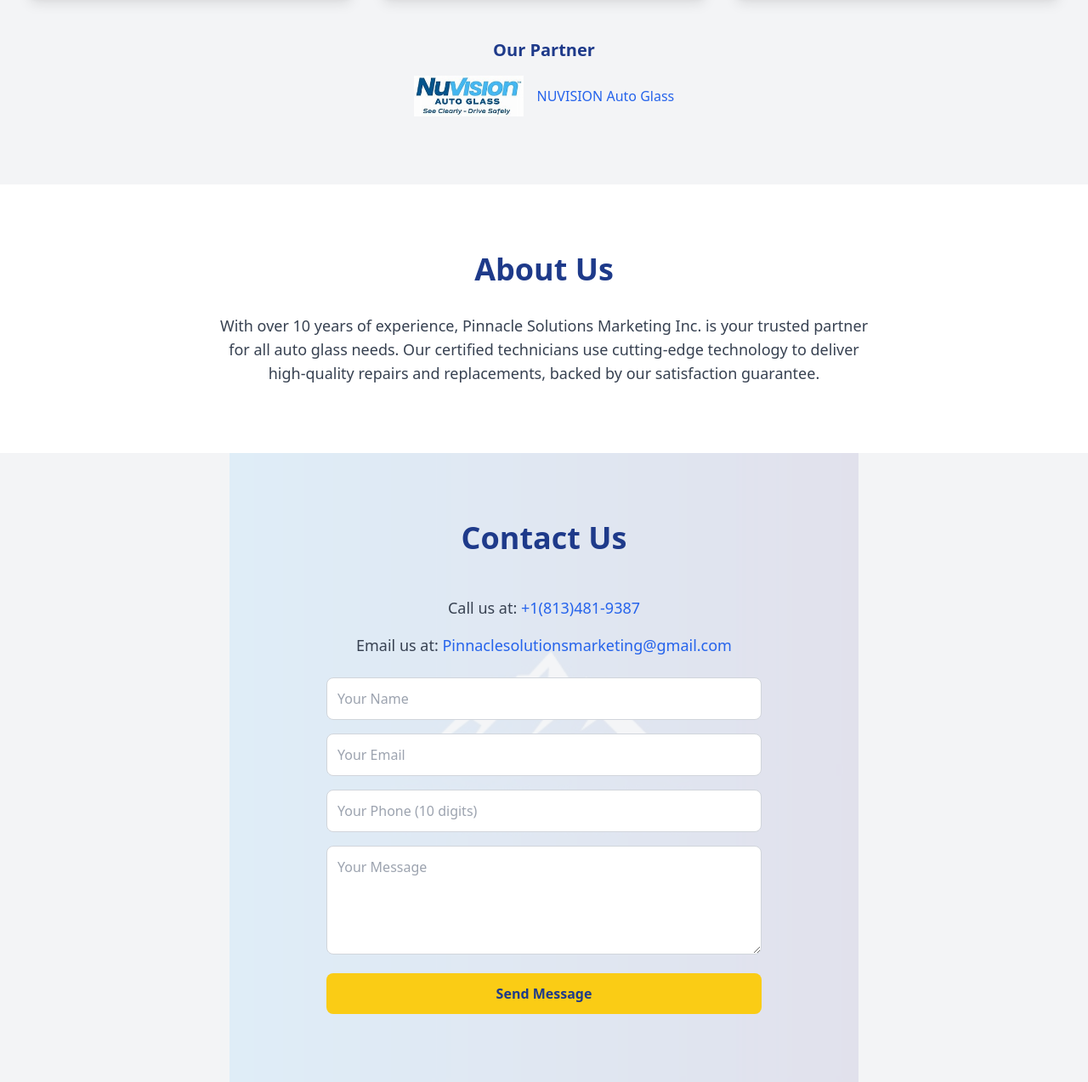
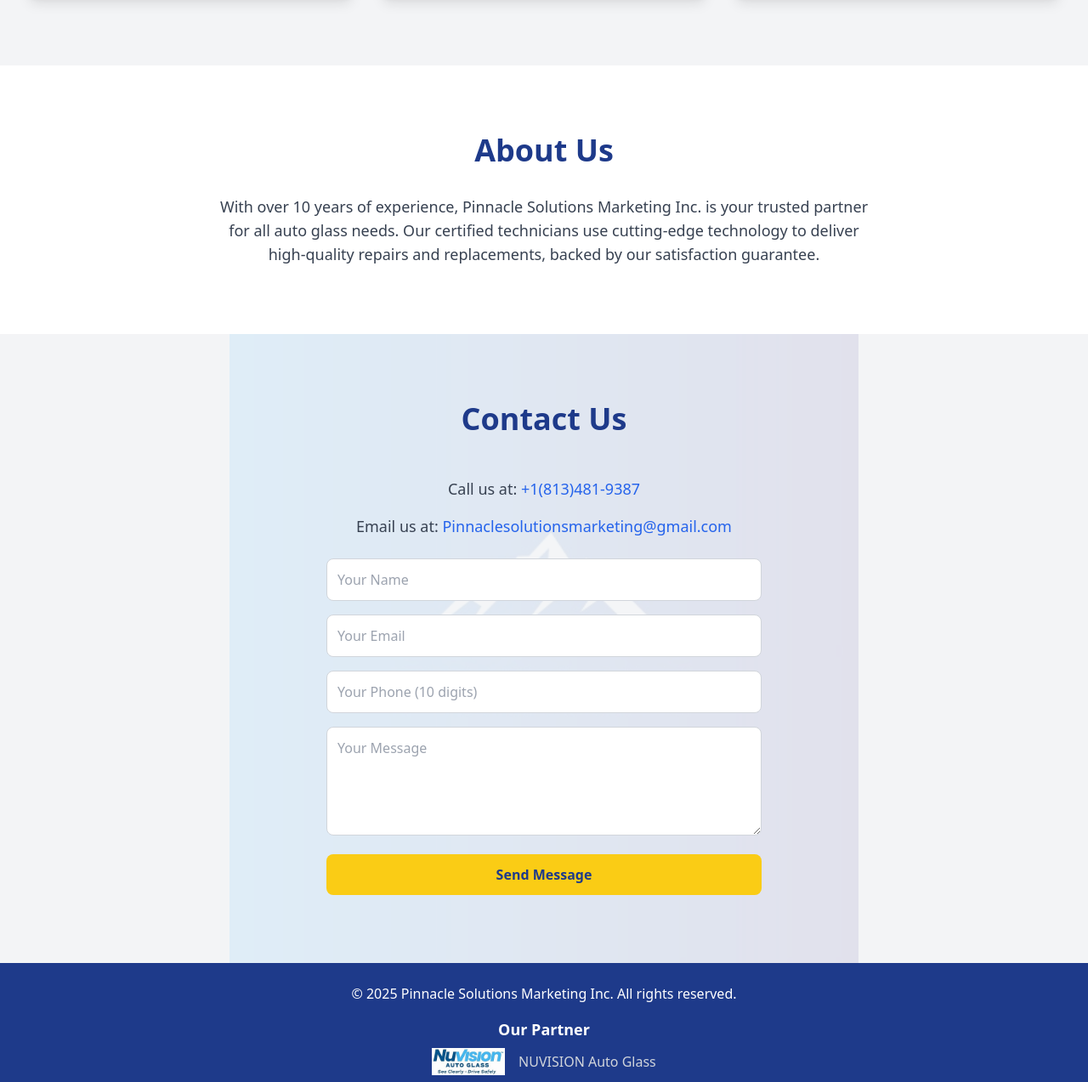
Before and after one commit to JBatCan/windshield-repair, a plain HTML site: page index.html in a window 1280 px wide. Shown: the part 1187-2460 px from the top of the page at 85% size. Drawn offline with nearby package versions, Linux system fonts and the light colour scheme.

Commit message:
Update index.html

```diff
--- a/index.html
+++ b/index.html
@@ -1,8 +1,6 @@
 <!DOCTYPE html>
 <html lang="en">
-
 <head>
-
     <meta charset="UTF-8">
     <meta name="viewport" content="width=device-width, initial-scale=1.0">
     <meta name="google-site-verification" content="cagxzWRPIPGD4Mm2jwWWdyjdZYNZ_EhYpFAIZYjvk6s" />
@@ -63,16 +61,19 @@
                 min-height: 80vh;
             }
             /* Adjust header for mobile */
+            .header-logo {
+                height: 3rem; /* h-12 */
+            }
             .header-title {
-    font-size: 0.875rem; /* text-sm */
-    margin-right: 0.25rem; /* mr-1 */
-}
+                font-size: 0.875rem; /* text-sm */
+                margin-right: 0.25rem; /* mr-1 */
             }
             .nav-list {
                 flex-wrap: wrap;
                 gap: 0.5rem; /* space-x-2 equivalent */
                 font-size: 0.875rem; /* text-sm */
             }
+        }
     </style>
 </head>
 <body>
@@ -88,6 +89,7 @@
                 <li><a href="#services" class="hover:text-yellow-300 transition">Services</a></li>
                 <li><a href="#about" class="hover:text-yellow-300 transition">About</a></li>
                 <li><a href="#contact" class="hover:text-yellow-300 transition">Contact</a></li>
+                <li><a href="https://auto-glass-america.careerplug.com/j/02hrzda" target="_blank" rel="noopener noreferrer" class="hover:text-yellow-300 transition">Careers</a></li>
             </ul>
         </nav>
     </header>
@@ -117,17 +119,6 @@
                 <div class="bg-white p-6 rounded-lg shadow-lg hover:shadow-xl transition transform hover:-translate-y-1">
                     <h3 class="text-xl font-semibold text-blue-900 mb-3">Mobile Service</h3>
                     <p class="text-gray-600">We come to you for convenient repairs at your location.</p>
-                </div>
-            </div>
-            <div class="mt-12 text-center">
-                <h3 class="text-xl font-semibold text-blue-900 mb-4">Our Partner</h3>
-                <div class="flex justify-center items-center space-x-4">
-                    <a href="https://www.nuvisionautoglass.com" target="_blank" rel="noopener noreferrer">
-                        <img src="./Nuvision.jpg" alt="NUVISION Auto Glass Partner" class="h-12 w-auto hover:opacity-80 transition" loading="lazy">
-                    </a>
-                    <a href="https://www.nuvisionautoglass.com" target="_blank" rel="noopener noreferrer" class="text-blue-600 hover:underline">
-                        NUVISION Auto Glass
-                    </a>
                 </div>
             </div>
         </div>
@@ -181,6 +172,17 @@
     <!-- Footer -->
     <footer class="bg-blue-900 text-white text-center py-6">
         <p>© 2025 Pinnacle Solutions Marketing Inc. All rights reserved.</p>
+        <div class="mt-4">
+            <h3 class="text-lg font-semibold mb-2">Our Partner</h3>
+            <div class="flex justify-center items-center space-x-4">
+                <a href="https://www.nuvisionautoglass.com" target="_blank" rel="noopener noreferrer">
+                    <img src="./Nuvision.jpg" alt="NUVISION Auto Glass Partner" class="h-8 w-auto hover:opacity-80 transition" loading="lazy">
+                </a>
+                <a href="https://www.nuvisionautoglass.com" target="_blank" rel="noopener noreferrer" class="text-gray-300 hover:underline">
+                    NUVISION Auto Glass
+                </a>
+            </div>
+        </div>
     </footer>
 
     <script>
```
